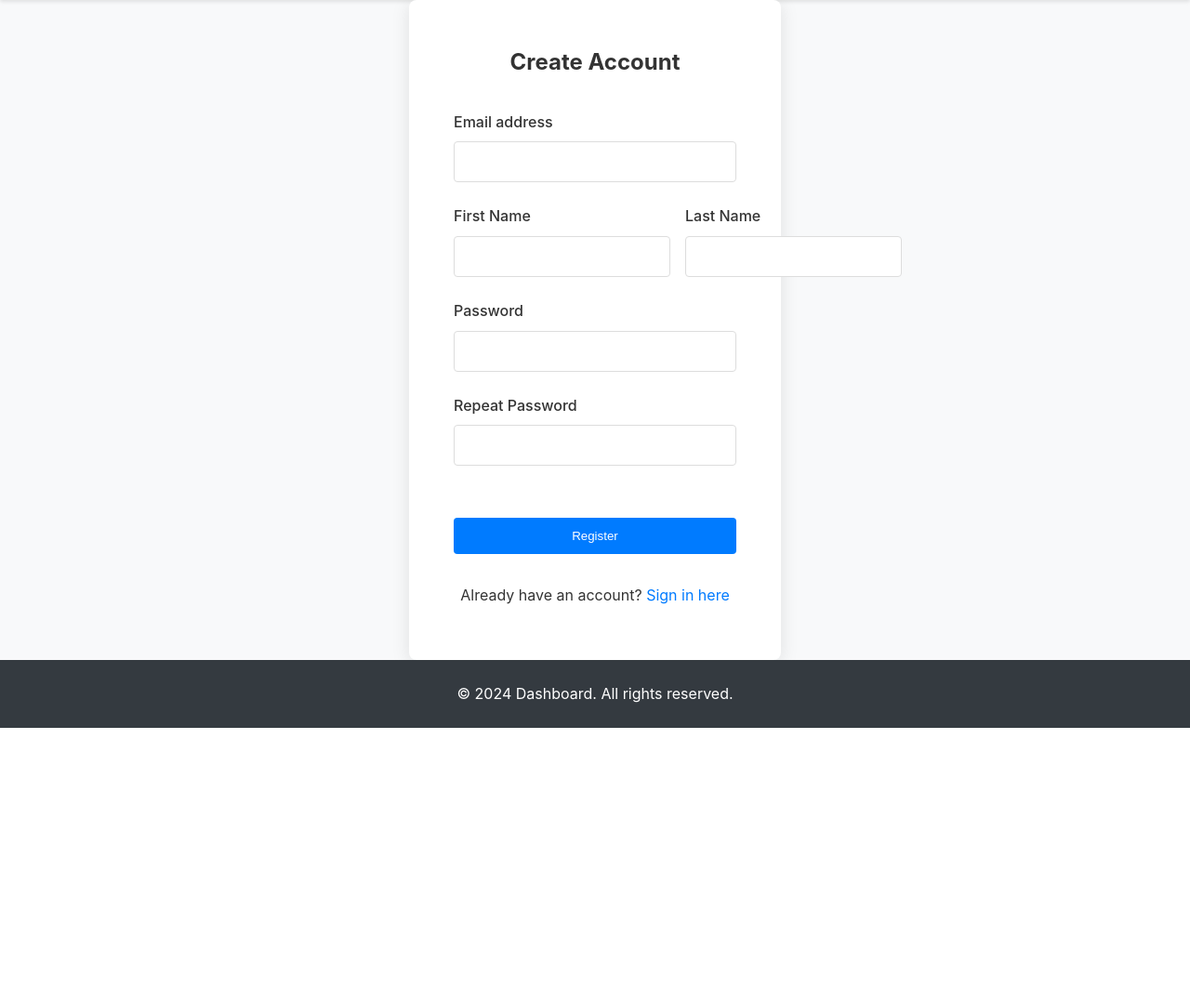
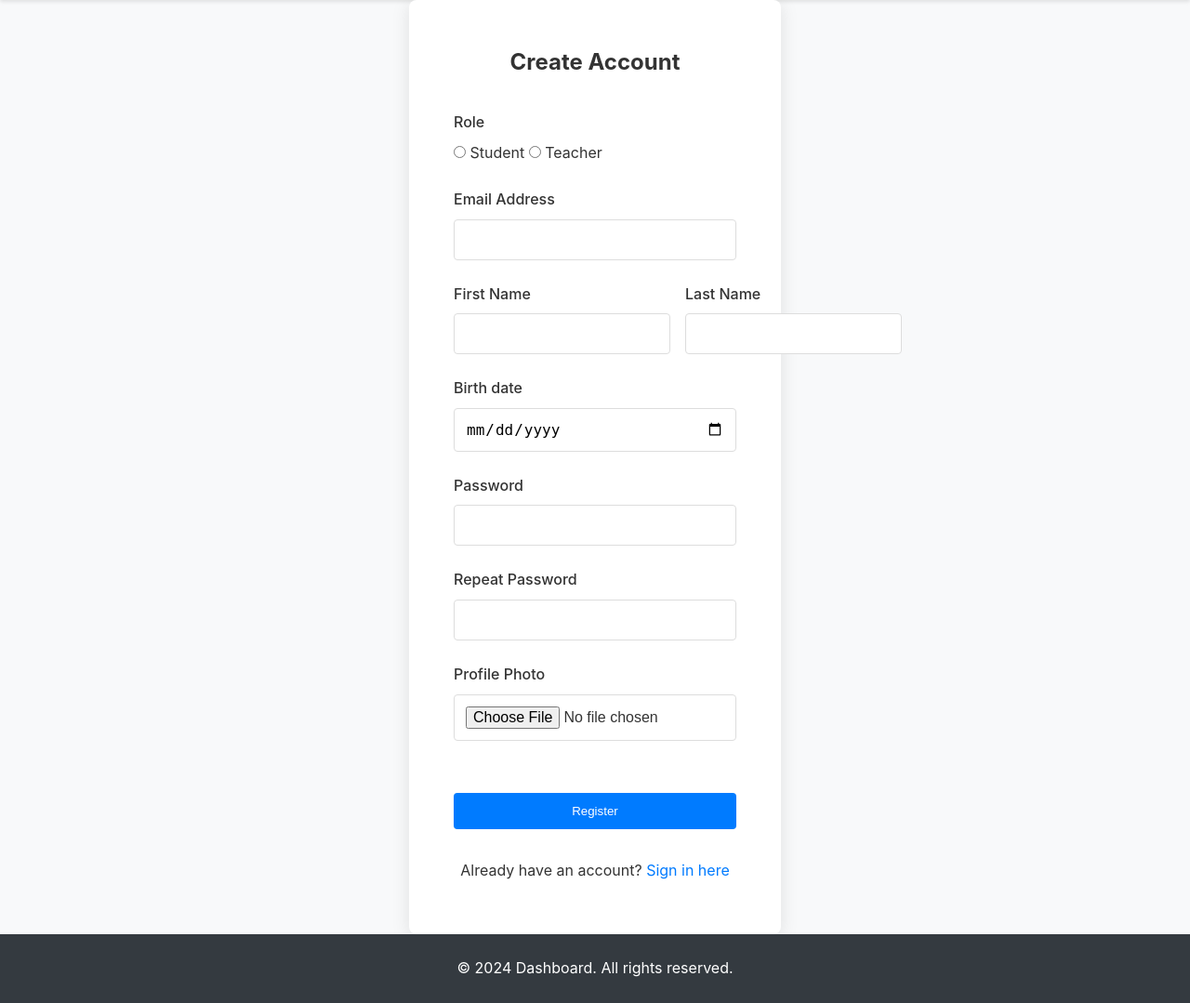
Before and after one commit to J-A-Gr/University-Management-System, a Flask app: page /auth/register in a window 1280 px wide. Shown: the part 70-1149 px from the top of the page at 93% size. Before the commit the page ends 853 px from the top, so only its background shows below. Run offline with Flask 3, Linux system fonts and the light colour scheme.

Commit message:
Enhance registration form with role selection, birthday, and profile picture; update strong password validation to include symbols

```diff
--- a/app/forms/auth.py
+++ b/app/forms/auth.py
@@ -1,7 +1,9 @@
 from flask_wtf import FlaskForm
-from wtforms import StringField, PasswordField, BooleanField, SubmitField, EmailField
+from wtforms import (StringField, PasswordField, BooleanField, SubmitField, EmailField,
+RadioField, DateField, FileField)
 from wtforms.validators import DataRequired, Email, Length, EqualTo, ValidationError
 from app.models.user import User
+from app.utils.validators import StrongPassword
 
 
 class LoginForm(FlaskForm):
@@ -12,14 +14,18 @@ class LoginForm(FlaskForm):
 
 
 class RegistrationForm(FlaskForm):
-    email = EmailField('Email address', validators=[DataRequired(), Email()])
-    first_name = StringField('First Name', validators=[Length(max=50)])
-    last_name = StringField('Last Name', validators=[Length(max=50)])
-    password = PasswordField('Password', validators=[DataRequired()])
+    role = RadioField('Role', choices=[
+                        ('student', 'Student'), ('teacher', 'Teacher')], validators=[DataRequired()])
+    email = EmailField('Email Address', validators=[DataRequired(), Email()])
+    first_name = StringField('First Name', validators=[DataRequired(), Length(max=50)])
+    last_name = StringField('Last Name', validators=[DataRequired(), Length(max=50)])
+    birthday = DateField('Birth date', validators=[DataRequired()])
+    password = PasswordField('Password', validators=[DataRequired(), StrongPassword()])
     password2 = PasswordField('Repeat Password', validators=[
-        DataRequired(),
+        DataRequired(), StrongPassword(),
         EqualTo('password', message='Passwords must match')
     ])
+    profile_picture = FileField('Profile Photo')
     submit = SubmitField('Register')
 
 
--- a/app/templates/auth/register.html
+++ b/app/templates/auth/register.html
@@ -6,9 +6,26 @@
       method="POST"
       action="{{ url_for('auth.register') }}"
       class="auth-form"
+      enctype="multipart/form-data"
     >
       {{ form.hidden_tag() }}
 
+      <!-- Role selection -->
+      <div class="form-group">
+        {{ form.role.label(class="form-label") }}
+        <div class="form-radio-group">
+          {% for subfield in form.role %}
+          <label class="form-radio">
+            {{ subfield() }} {{ subfield.label.text }}
+          </label>
+          {% endfor %}
+        </div>
+        {% for error in form.role.errors %}
+        <div class="form-error">{{ error }}</div>
+        {% endfor %}
+      </div>
+
+      <!-- Email -->
       <div class="form-group">
         {{ form.email.label(class="form-label") }} {{
         form.email(class="form-input") }} {% for error in form.email.errors %}
@@ -16,6 +33,7 @@
         {% endfor %}
       </div>
 
+      <!-- First and Last name -->
       <div class="form-row">
         <div class="form-group">
           {{ form.first_name.label(class="form-label") }} {{
@@ -33,6 +51,16 @@
         </div>
       </div>
 
+      <!-- Birthday -->
+      <div class="form-group">
+        {{ form.birthday.label(class="form-label") }} {{
+        form.birthday(class="form-input") }} {% for error in
+        form.birthday.errors %}
+        <div class="form-error">{{ error }}</div>
+        {% endfor %}
+      </div>
+
+      <!-- Passwords -->
       <div class="form-group">
         {{ form.password.label(class="form-label") }} {{
         form.password(class="form-input") }} {% for error in
@@ -49,6 +77,15 @@
         {% endfor %}
       </div>
 
+      <!-- Profile picture -->
+      <div class="form-group">
+        {{ form.profile_picture.label(class="form-label") }} {{
+        form.profile_picture(class="form-input") }} {% for error in
+        form.profile_picture.errors %}
+        <div class="form-error">{{ error }}</div>
+        {% endfor %}
+      </div>
+      <!-- Submit -->
       <div class="form-actions">
         {{ form.submit(class="btn btn-primary btn-full") }}
       </div>
--- a/app/utils/validators.py
+++ b/app/utils/validators.py
@@ -7,7 +7,7 @@ class StrongPassword:
 
     def __init__(self, message=None):
         if not message:
-            message = 'Password must contain at least one uppercase letter, one lowercase letter, and one number.'
+            message = 'Password must contain at least one uppercase letter, lowercase letter, number and symbol.'
         self.message = message
 
     def __call__(self, form, field):
@@ -18,6 +18,8 @@ class StrongPassword:
         if not re.search(r'[a-z]', password):
             raise ValidationError(self.message)
         if not re.search(r'\d', password):
+            raise ValidationError(self.message)
+        if not re.search(r'[!@#$%^&*(),.?":{}|<>+=\-]', password):
             raise ValidationError(self.message)
 
 
--- a/app/views/auth.py
+++ b/app/views/auth.py
@@ -67,10 +67,15 @@ def register():
 
     form = RegistrationForm()
     if form.validate_on_submit():
+        role = form.role.data
         user = User(
+            is_student=(role == 'student'),
+            is_teacher=(role == 'teacher'),
             email=form.email.data,
             first_name=form.first_name.data,
-            last_name=form.last_name.data
+            last_name=form.last_name.data,
+            birthday = form.birthday.data,
+            profile_picture = form.profile_picture.data
         )
         user.set_password(form.password.data)
 
```
